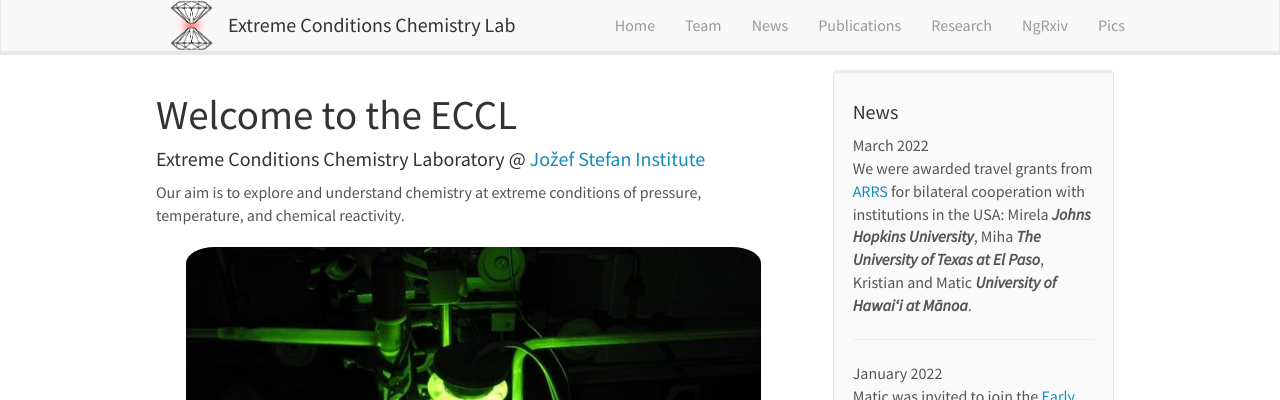
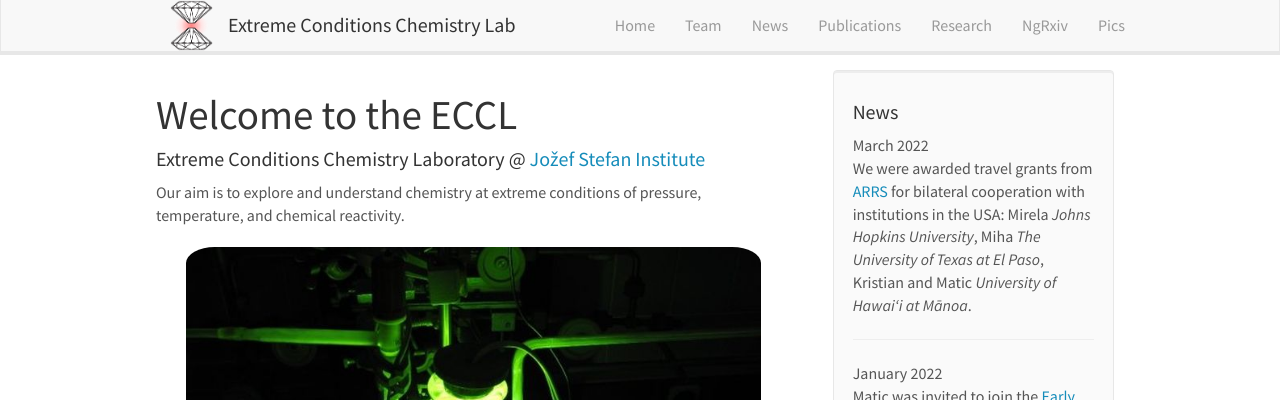
Before and after one commit to eccl-jsi/eccl-jsi.github.io, a Jekyll site: the page built from _pages/home.md, in a window 1280 px wide. Shown: the top 400 px of the page. Built offline with Jekyll 4.4.1, drawn with Linux system fonts in a browser that asks for light colours; nearby versions of some CDN libraries.

Commit message:
Update news.yml

```diff
--- a/_data/news.yml
+++ b/_data/news.yml
@@ -1,5 +1,5 @@
 - date: March 2022
-  headline: "We were awarded travel grants from <a href='http://www.arrs.si/sl/medn/dvostr/Drzave/ZDA/rezultati/22/rezult-razp-zda-22-24.asp'>ARRS</a> for bilateral cooperation with institutions in the USA: Mirela <i><b>Johns Hopkins University</b></i>, Miha <i><b>The University of Texas at El Paso</b></i>, Kristian and Matic <i><b>University of Hawaiʻi at Mānoa</b></i>."
+  headline: "We were awarded travel grants from <a href='http://www.arrs.si/sl/medn/dvostr/Drzave/ZDA/rezultati/22/rezult-razp-zda-22-24.asp'>ARRS</a> for bilateral cooperation with institutions in the USA: Mirela <i>Johns Hopkins University</i>, Miha <i>The University of Texas at El Paso</i>, Kristian and Matic <i>University of Hawaiʻi at Mānoa</i>."
 
 - date: January 2022
   headline: "Matic was invited to join the <a href='https://chemistry-europe.onlinelibrary.wiley.com/hub/journal/21911363/editorial-board'>Early Career Advisory Board</a> of <a href='https://chemistry-europe.onlinelibrary.wiley.com/journal/21911363'><i>ChemistryOpen</i></a> journal."
```
